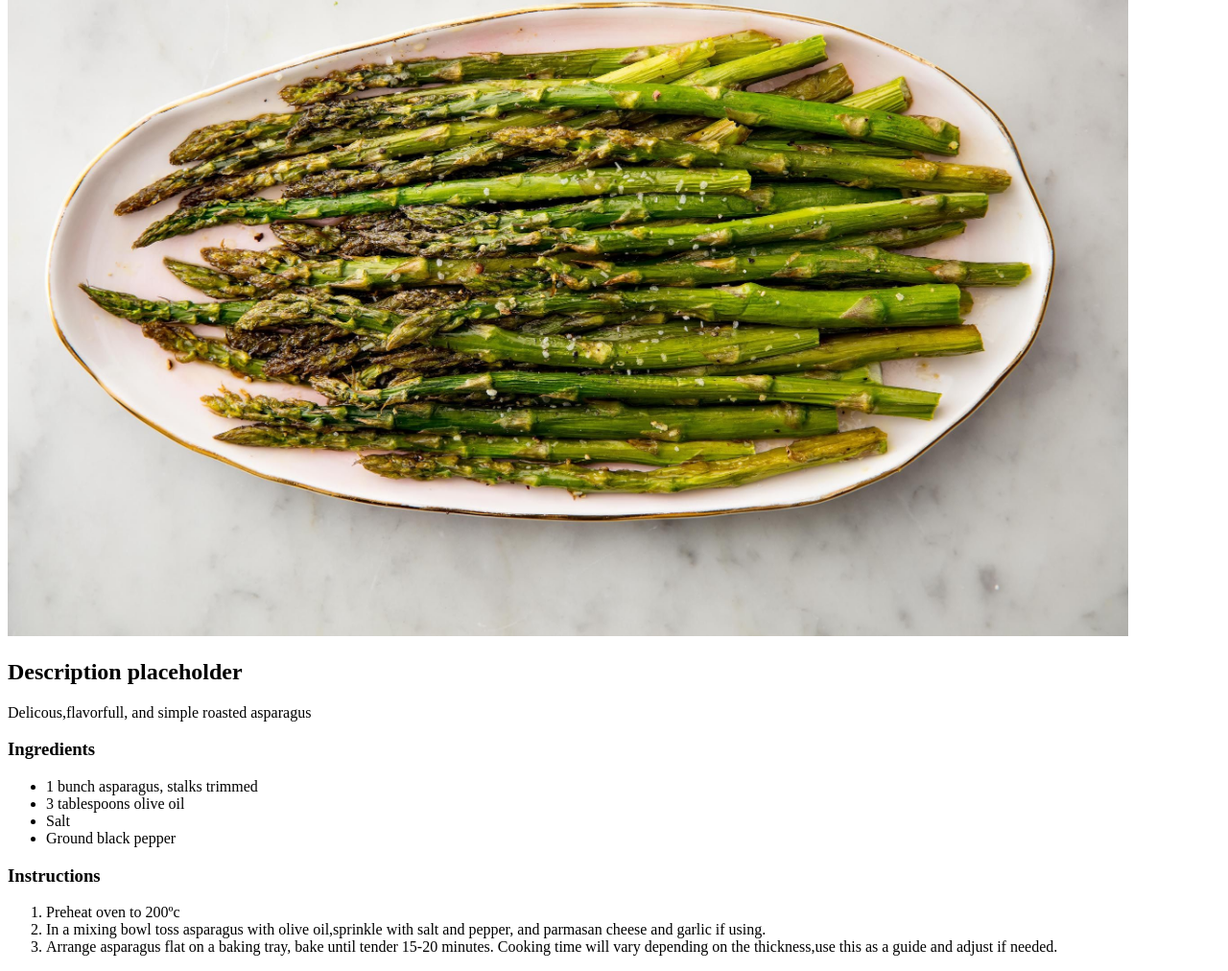
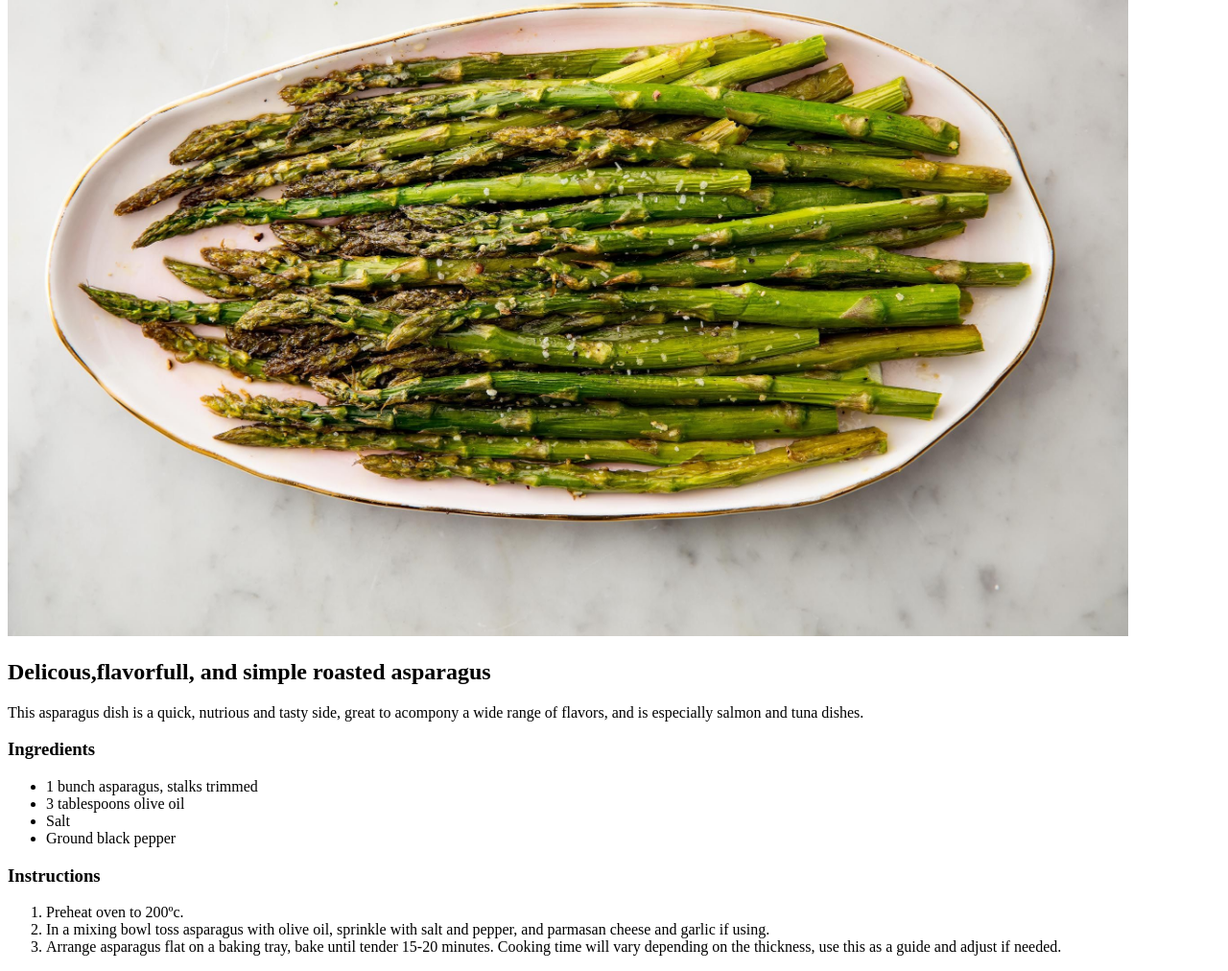
Before and after one commit to CourtlandPinnock/odin-recipes, a plain HTML site: page recipes/asparagus/asparagus.html in a window 1280 px wide. Shown: the part 196-1208 px from the top of the page at 96% size. Drawn offline with Linux system fonts and the light colour scheme.

Commit message:
Roasted asparagus recipe page.
Updated the page to include a description, ingredient list, instructions and headings where needed.

```diff
--- a/recipes/asparagus/asparagus.html
+++ b/recipes/asparagus/asparagus.html
@@ -10,8 +10,9 @@
         <img src="./img/asparagus.jpg" alt="Picture of roasted asparagus"
         width="1168"
         height="auto" />
-        <h2>Description placeholder</h2>
-        <p> Delicous,flavorfull, and simple roasted asparagus </p>
+        <h2>Delicous,flavorfull, and simple roasted asparagus</h2>
+        <p>This asparagus dish is a quick, nutrious and tasty side, great to acompony a wide range of flavors, and is especially salmon and tuna dishes.  </p>
+        <p></p>
         <h3>Ingredients</h3>
         <ul>
             <li>1 bunch asparagus, stalks trimmed</li>
@@ -22,9 +23,9 @@
         </ul>
         <h3>Instructions</h3>
         <ol>
-            <li>Preheat oven to 200ºc</li>
-            <li>In a mixing bowl toss asparagus with olive oil,sprinkle with salt and pepper, and parmasan cheese and garlic if using.</li>
-            <li>Arrange asparagus flat on a baking tray, bake until tender 15-20 minutes. Cooking time will vary depending on the thickness,use this as a guide and adjust if needed.</li>
+            <li>Preheat oven to 200ºc.</li>
+            <li>In a mixing bowl toss asparagus with olive oil, sprinkle with salt and pepper, and parmasan cheese and garlic if using.</li>
+            <li>Arrange asparagus flat on a baking tray, bake until tender 15-20 minutes. Cooking time will vary depending on the thickness, use this as a guide and adjust if needed.</li>
         </ol>
     </body>
 
```
